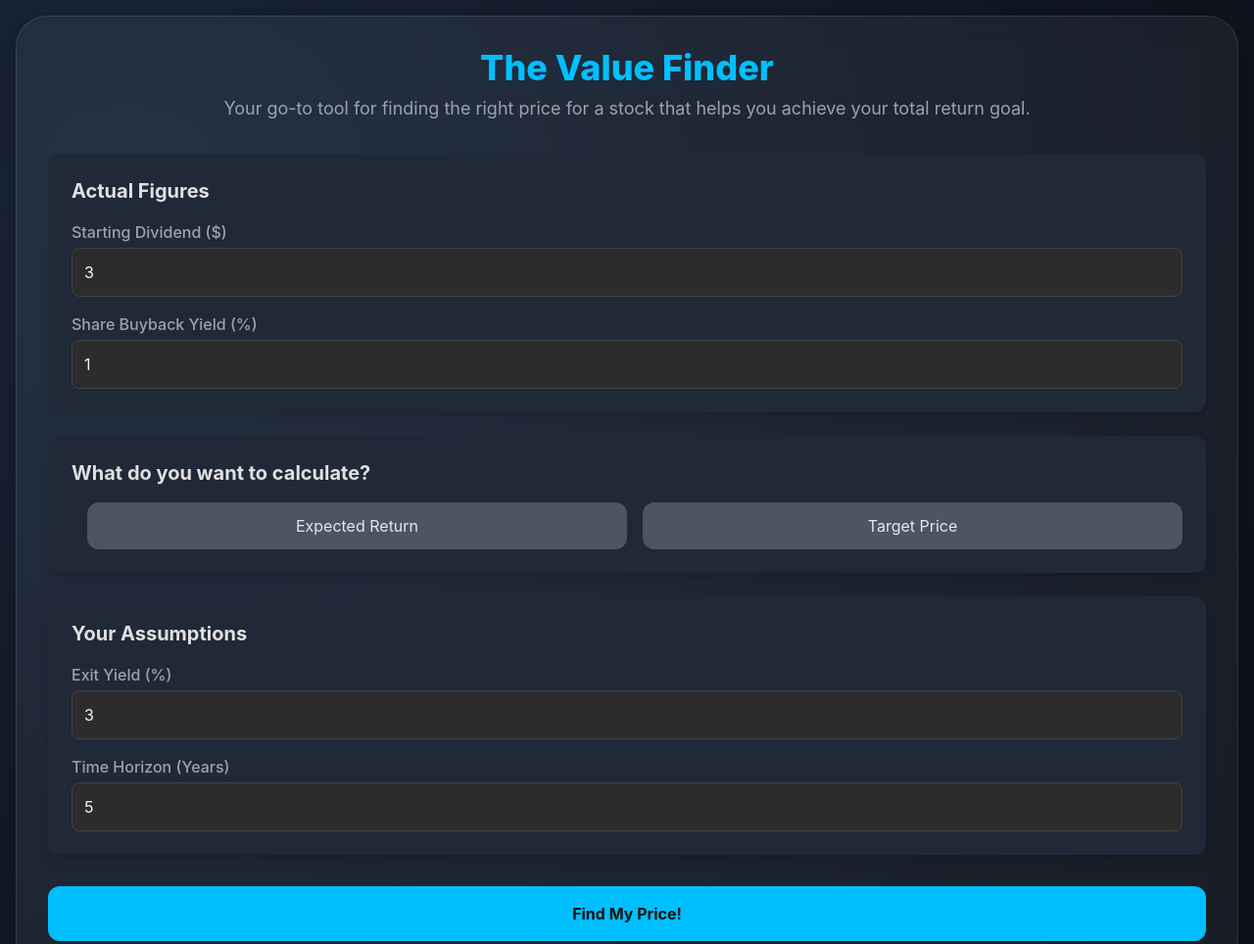
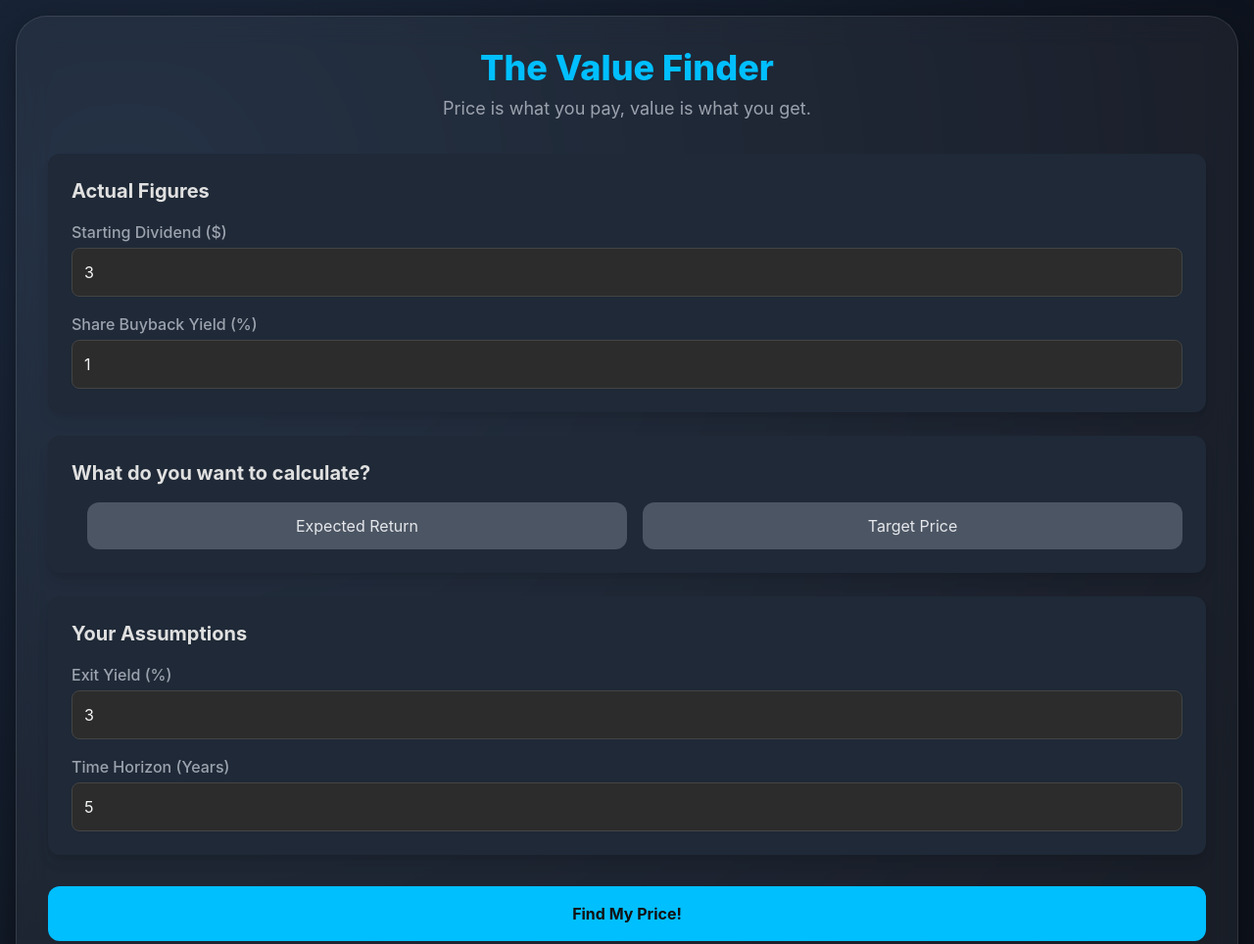
Before and after one commit to meesbovelander/valuefinder, a plain HTML site: page index.html in a window 1280 px wide. Shown: the top 964 px of the page at 98% size. Drawn offline with nearby package versions, Linux system fonts and the light colour scheme.

Commit message:
Update index.html

```diff
--- a/index.html
+++ b/index.html
@@ -99,7 +99,7 @@
 <div class="container">
     <h1 class="text-4xl font-extrabold text-center mb-2" style="color: #00bfff;">The Value Finder</h1>
     <p class="text-center text-gray-400 text-lg mb-8">
-        Your go-to tool for finding the right price for a stock that helps you achieve your total return goal.
+        Price is what you pay, value is what you get.
     </p>
 
     <!-- Actual Figures Section -->
```
